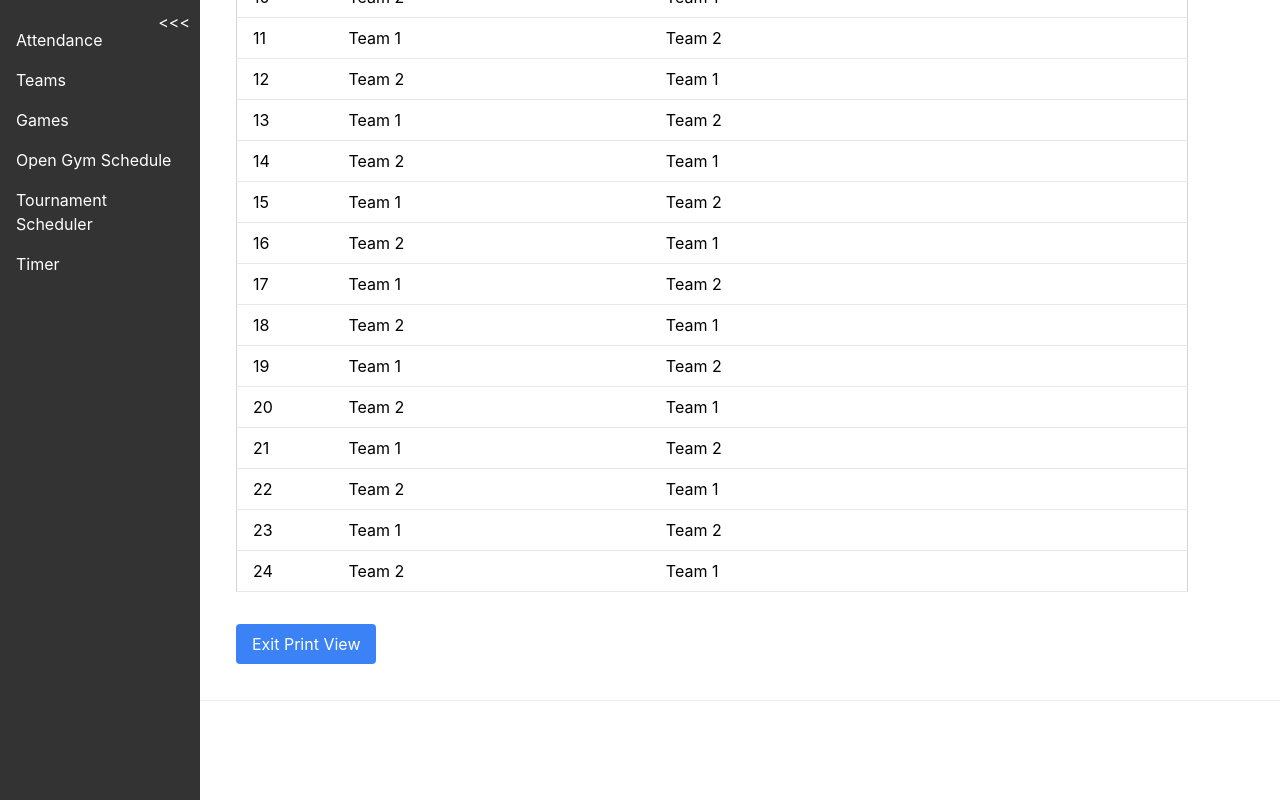
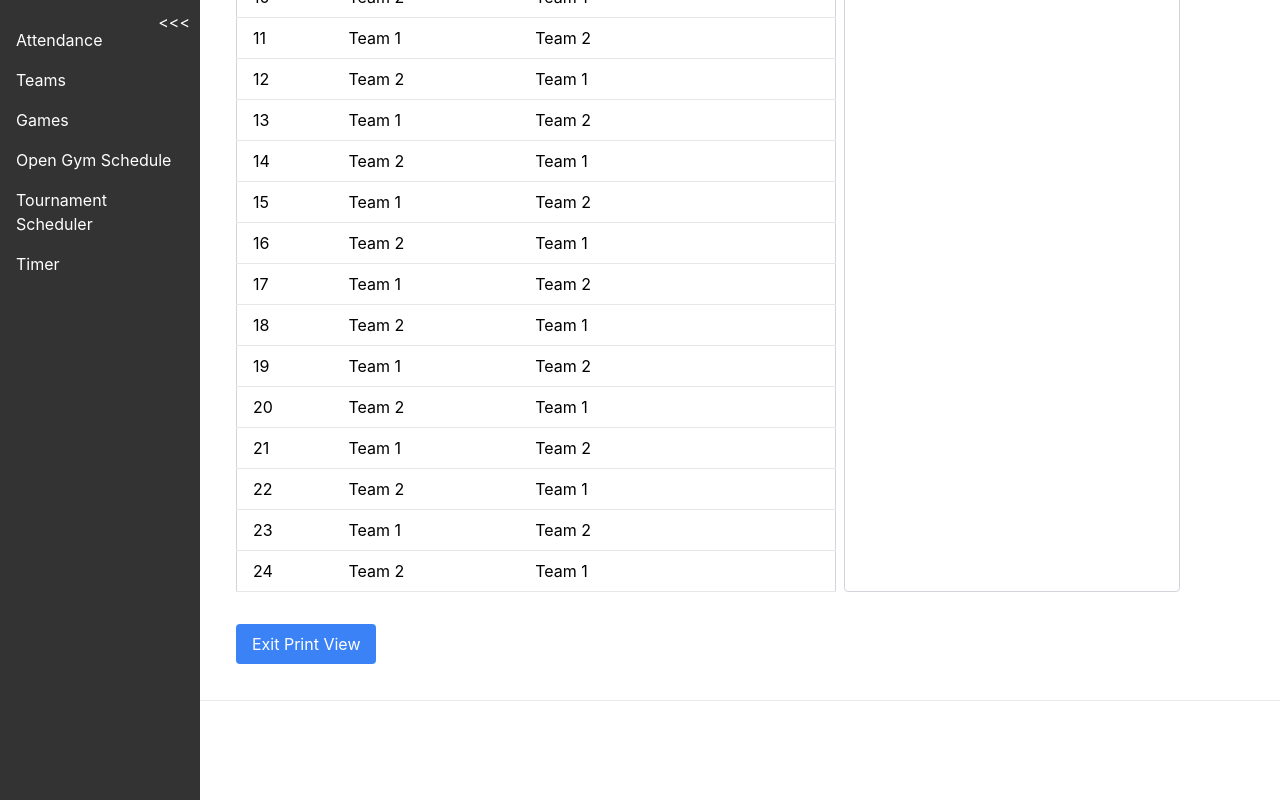
Before and after one commit to jsartin513/open-gym, a Next.js app: page /gym-scheduler in a window 1280 px wide. Both pictures are taken after a click on the button "Print View". Shown: the part 716-1516 px from the top of the page. Built offline with nearby package versions, Linux system fonts and the light colour scheme.

Commit message:
Jls/more scheduling (#36)
Clean up scheduling page and print view

```diff
--- a/src/pages/gym-scheduler.js
+++ b/src/pages/gym-scheduler.js
@@ -1,5 +1,18 @@
 import React, { useState, useEffect } from "react";
 import Layout from "../components/(layout)/layout";
+
+const renderWinsPanel = (round, roundWins) => {
+  return (
+    <div className="flex-auto mx-2 p-4 border border-gray-300 rounded">
+      <h4 className="text-md font-semibold">Wins for Round {round}:</h4>
+      <ul>
+        {Object.keys(roundWins).map((team) => (
+          <li key={team}>{team}: {roundWins[team]}</li>
+        ))}
+      </ul>
+    </div>
+  );
+};
 
 const GymSchedulerPage = () => {
   const [numTeams, setNumTeams] = useState(2);
@@ -86,6 +99,20 @@ const GymSchedulerPage = () => {
     setSchedule(generatedSchedule);
   };
 
+  const calculateWins = (round) => {
+    const wins = {};
+    schedule.forEach((game) => {
+      if (game.round === round && winners[game.game]) {
+        const winner = winners[game.game];
+        if (!wins[winner]) {
+          wins[winner] = 0;
+        }
+        wins[winner]++;
+      }
+    });
+    return wins;
+  };
+
   const renderScheduleByRound = () => {
     if (!schedule || schedule.length === 0) {
       return <p>No schedule generated yet.</p>;
@@ -99,9 +126,15 @@ const GymSchedulerPage = () => {
       rounds[game.round].push(game);
     });
 
-    return Object.keys(rounds).map((round) => (
+    return Object.keys(rounds).map((round) => {
+      const roundWins = calculateWins(parseInt(round, 10));
+      const allGamesComplete = rounds[round].every((game) => winners[game.game]);
+
+    return (
       <div key={round} className="mb-4">
         <h3 className="text-lg font-semibold mb-2">Round {round}</h3>
+        <div class="flex">
+            <div class="flex-auto">
                 <table className="min-w-full bg-white border border-gray-300">
                 <thead>
                   <tr>
@@ -133,7 +166,11 @@ const GymSchedulerPage = () => {
                 </tbody>
                 </table>
             </div>
-    ));
+            {(allGamesComplete || printView) && renderWinsPanel(round, roundWins)}
+        </div>
+      </div>
+    );
+    });
   };
 
   const hasWinners = Object.keys(winners).length > 0;
@@ -165,7 +202,7 @@ const GymSchedulerPage = () => {
         </div>
         {error && <div className="text-red-500 mb-4">{error}</div>}
         <div className="mb-4">
-          <h2 className="text-lg font-bold mb-2">Generated Schedule</h2>
+          <h2 className="text-lg font-bold mb-2">Generated Schedule for {numTeams} Teams</h2>
           {printView ? (
             renderPrintView()
           ) : (
```
Lines whose indentation alone changed are shown as unchanged.
